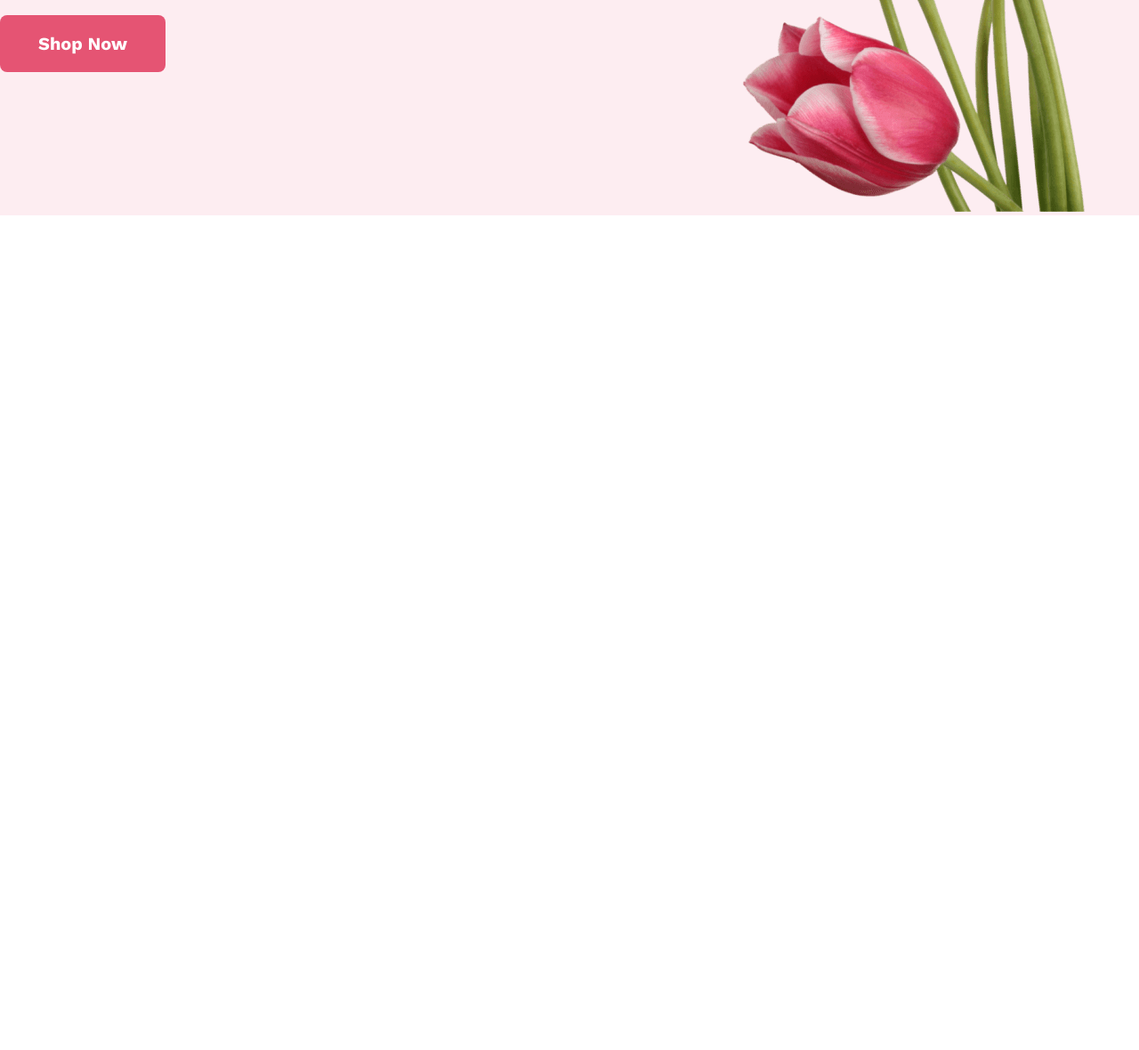
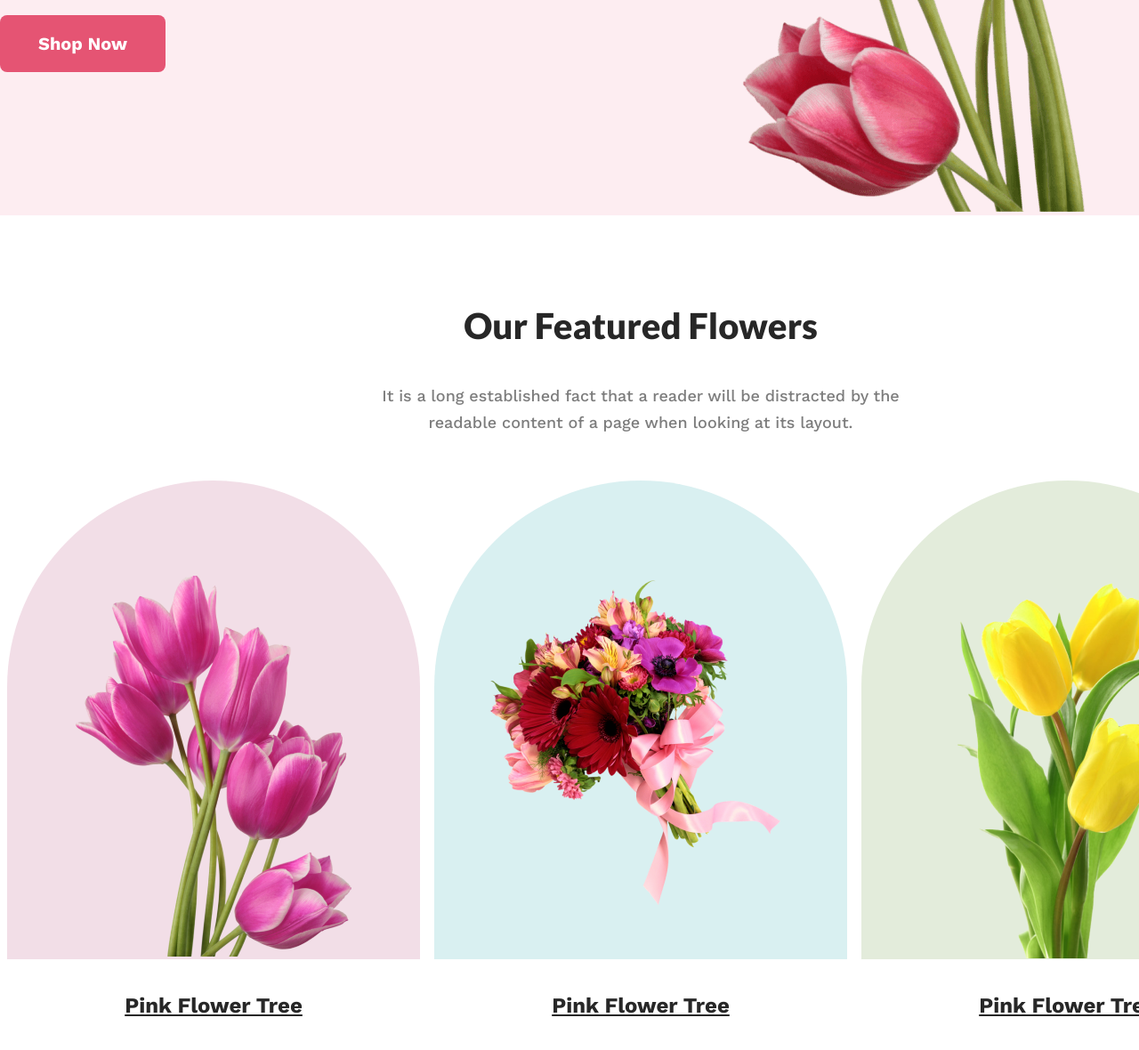
Before and after one commit to mdhanifbiswas27/my-first-assainment, a plain HTML site: page index.html in a window 1280 px wide. Shown: the part 592-1772 px from the top of the page at 89% size. Before the commit the page ends 891 px from the top, so only its background shows below. Drawn offline with nearby package versions, Linux system fonts and the light colour scheme.

Commit message:
added featured section sucessfuly

```diff
--- a/index.html
+++ b/index.html
@@ -32,24 +32,34 @@
 
     <main>
         <section class="featured-section">
-            <h2 class="featured-title"></h2>
-            <p class="featurd-pra"></p>
+            <h2 class="featured-title">Our Featured Flowers</h2>
+            <p class="featurd-pra">It is a long established fact that a reader will be distracted by the readable content of a page when looking at its layout.</p>
             <div class="featured-flower-container">
-                <div class="flower-types">
-                    <img src="" alt="">
-                    <p></p>
+                <div class="flower-container">
+                    <div class="flower-cart1">
+                        <img src="./Flower Asset/pngwing 6.png" alt="">
+                    </div>
+                    <p class="flower-name">Pink Flower Tree</p>
                 </div>
-                <div class="flower-types">
-                    <img src="" alt="">
-                    <p></p>
+                <div class="container">
+                    <div class="flower-cart2">
+                        <img src="./Flower Asset/pngwing 5.png" alt="">
+                    </div>
+                    <p class="flower-name">Pink Flower Tree</p>
                 </div>
-                <div class="flower-types">
-                    <img src="" alt="">
-                    <p></p>
+               <div class="container">
+                <div class="flower-cart3">
+                    <img src="./Flower Asset/pngwing 7.png" alt="">
                 </div>
+                <p class="flower-name">Pink Flower Tree</p>
+               </div>
             </div>
 
         </section>
+
+        <div class="best-selling-flowers">
+            <h1></h1>
+        </div>
 
     </main>
 
--- a/style.css
+++ b/style.css
@@ -57,3 +57,87 @@ header {
 }
 
 /* Featured section style */
+.featured-section {
+    width: 1440px;
+    text-align: center;
+    margin:100px  auto;
+}
+
+.featured-title {
+    color: #272727;
+    text-align: center;
+    font-family: Lato;
+    font-size: 40px;
+    font-weight: 800;
+}
+
+.featurd-pra {
+    color: rgba(39, 39, 39, 0.60);
+    text-align: center;
+    font-size: 18px;
+    font-weight: 400;
+    line-height: 30px;
+    width: 594px;
+    display: flex;
+    flex-direction: column;
+    flex-shrink: 0;
+    margin: 40px auto;
+}
+
+.featured-flower-container {
+    display: flex;
+    align-items: center;
+    justify-content: space-around;
+    margin: 50px auto;
+}
+
+.flower-cart1 {
+    width: 464px;
+    height: 538px;
+    flex-shrink: 0;
+    border-radius: 300px 300px 0px 0px;
+    background: rgba(167, 33, 98, 0.15);
+    margin-bottom: 10px;
+}
+
+.flower-cart1 img {
+    padding-top: 107px;
+}
+
+.flower-cart2 {
+    width: 464px;
+    height: 538px;
+    flex-shrink: 0;
+    border-radius: 300px 300px 0px 0px;
+    background: rgba(5, 151, 160, 0.15);
+    margin-bottom: 10px;
+}
+
+.flower-cart2 img {
+    padding-top: 107px;
+}
+
+.flower-cart3 {
+    width: 464px;
+    height: 538px;
+    flex-shrink: 0;
+    border-radius: 300px 300px 0px 0px;
+    background: rgba(71, 125, 17, 0.15);
+
+}
+
+.flower-cart3 img {
+    padding-top: 66px;
+}
+
+.flower-name {
+    color: #272727;
+    text-align: center;
+    font-size: 24px;
+    font-weight: 700;
+    line-height: 35px;
+    text-decoration-line: underline;
+    margin-top: 35px;
+}
+
+/* Best selling product */
```
